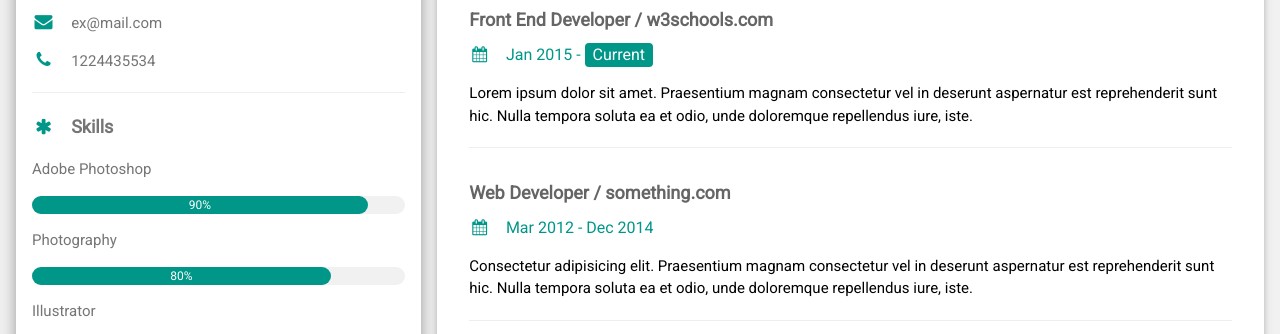
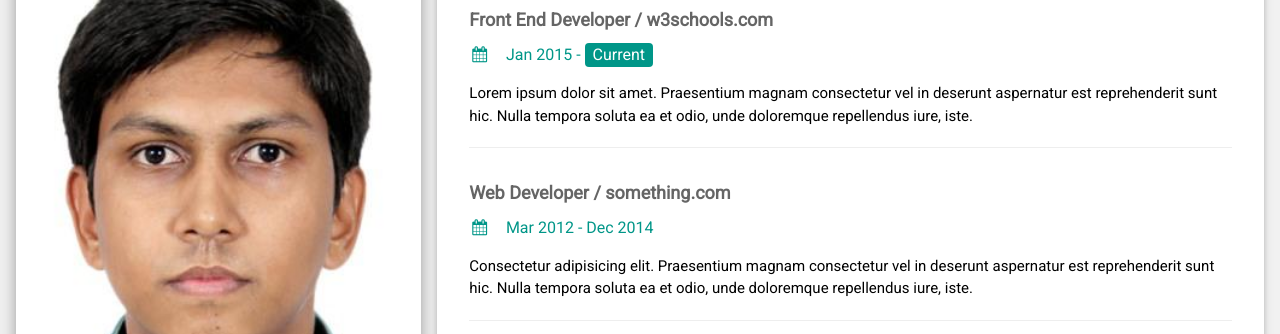
Before and after one commit to milavdabgar/milavdabgar.github.io, a plain HTML site: page index.html in a window 1280 px wide. Shown: the part 117-451 px from the top of the page. Drawn offline with nearby package versions, Linux system fonts and the light colour scheme.

Commit message:
Update index.html

```diff
--- a/index.html
+++ b/index.html
@@ -22,7 +22,7 @@ html,body,h1,h2,h3,h4,h5,h6 {font-family: "Roboto", sans-serif}
 
       <div class="w3-white w3-text-grey w3-card-4">
         <div class="w3-display-container">
-          <img src="/images/Milav.jpg" style="width:100%" alt="Avatar">
+          <img src="Milav.jpg" style="width:100%" alt="Avatar">
           <div class="w3-display-bottomleft w3-container w3-text-black">
             <h2>Jane Doe</h2>
           </div>
```
